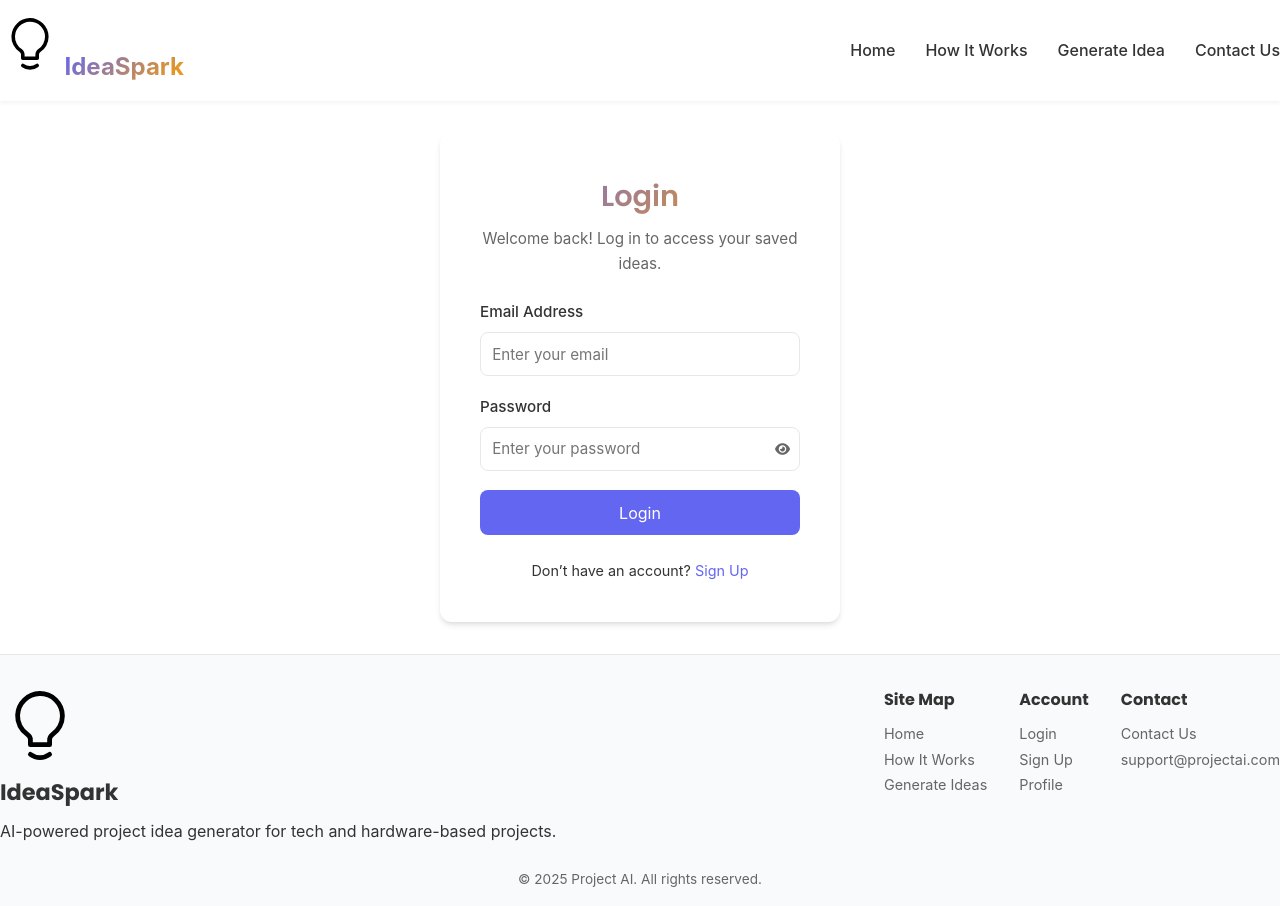
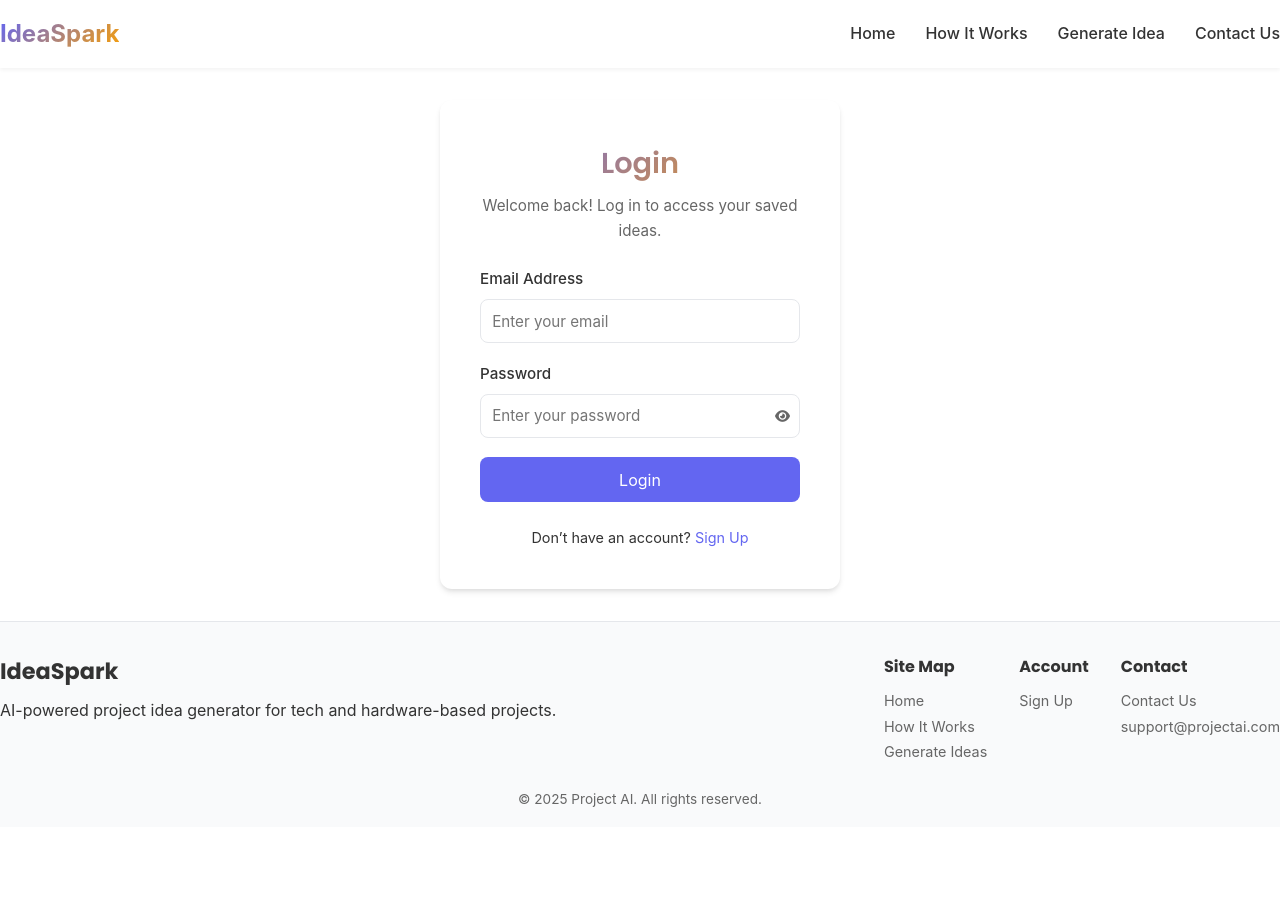
Before and after one commit to Itz-Sidra/IdeaSpark, a plain HTML site: page frontend/html/login.html in a window 1280 px wide. After the commit the page ends 827 px from the top, so only its background shows below. Drawn offline with Linux system fonts and the light colour scheme.

Commit message:
fixed typo

```diff
--- a/frontend/html/login.html
+++ b/frontend/html/login.html
@@ -16,7 +16,6 @@
     <header class="header">
         <div class="container">
             <div class="logo">
-                <img src="../assests/logo.svg" width="60" height="60">
                 <a href="index.html">IdeaSpark</a>
             </div>
             <ul class="nav-menu">
@@ -66,7 +65,6 @@
         <div class="container">
             <div class="footer-content">
                 <div class="footer-logo">
-                    <img src="../assests/logo.svg" width="80" height="80">
                     <h2>IdeaSpark</h2>
                     <p>AI-powered project idea generator for tech and hardware-based projects.</p>
                 </div>
@@ -84,9 +82,7 @@
                     <div class="footer-column">
                         <h3>Account</h3>
                         <ul>
-                            <li><a href="login.html">Login</a></li>
                             <li><a href="signup.html">Sign Up</a></li>
-                            <li><a href="profile.html">Profile</a></li>
                         </ul>
                     </div>
 
@@ -136,7 +132,7 @@
             if (user && user.email === email) {
                 // Note: This is basic login logic, not secure for production use
                 alert('Login successful!');
-                window.location.href = 'profile.html';
+                window.location.href = 'index.html';
             } else {
                 alert('Invalid credentials');
             }
```
Also changed, not shown: frontend/html/signup.html (+1 -5 lines).
